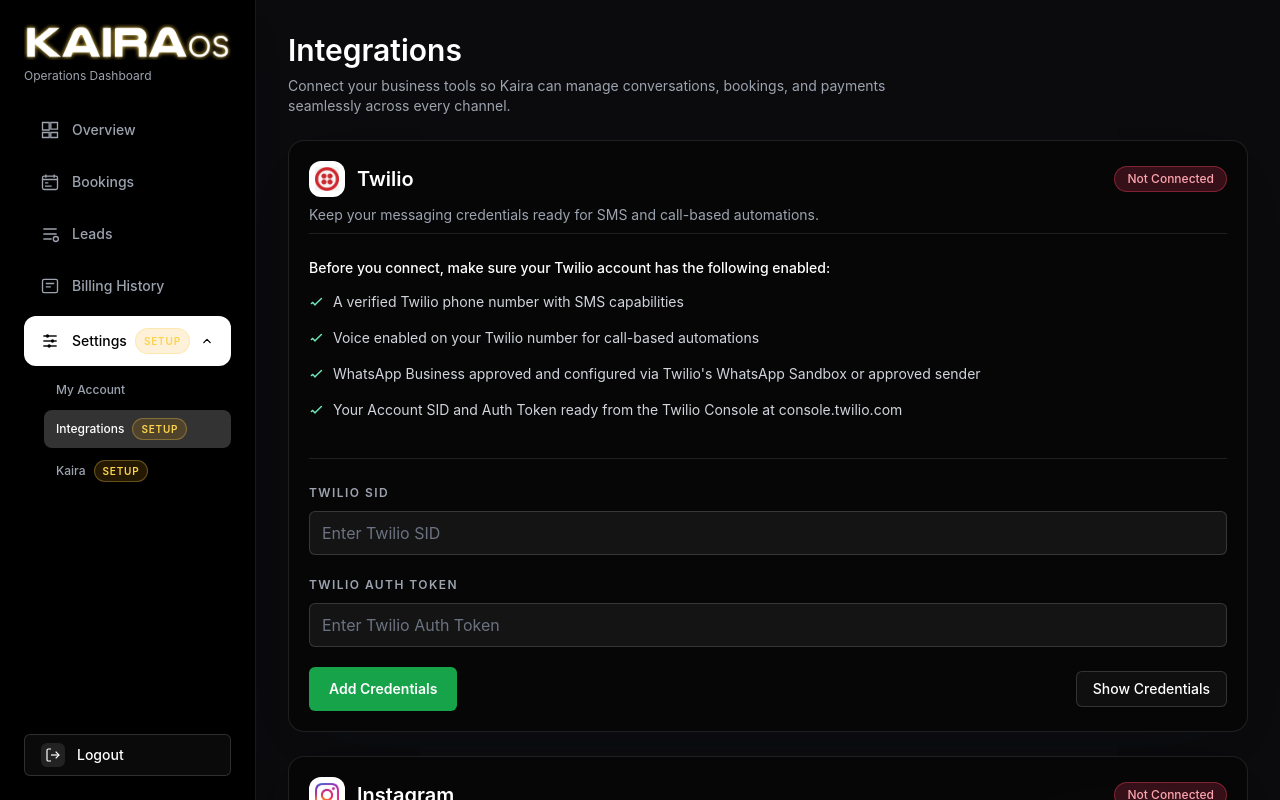
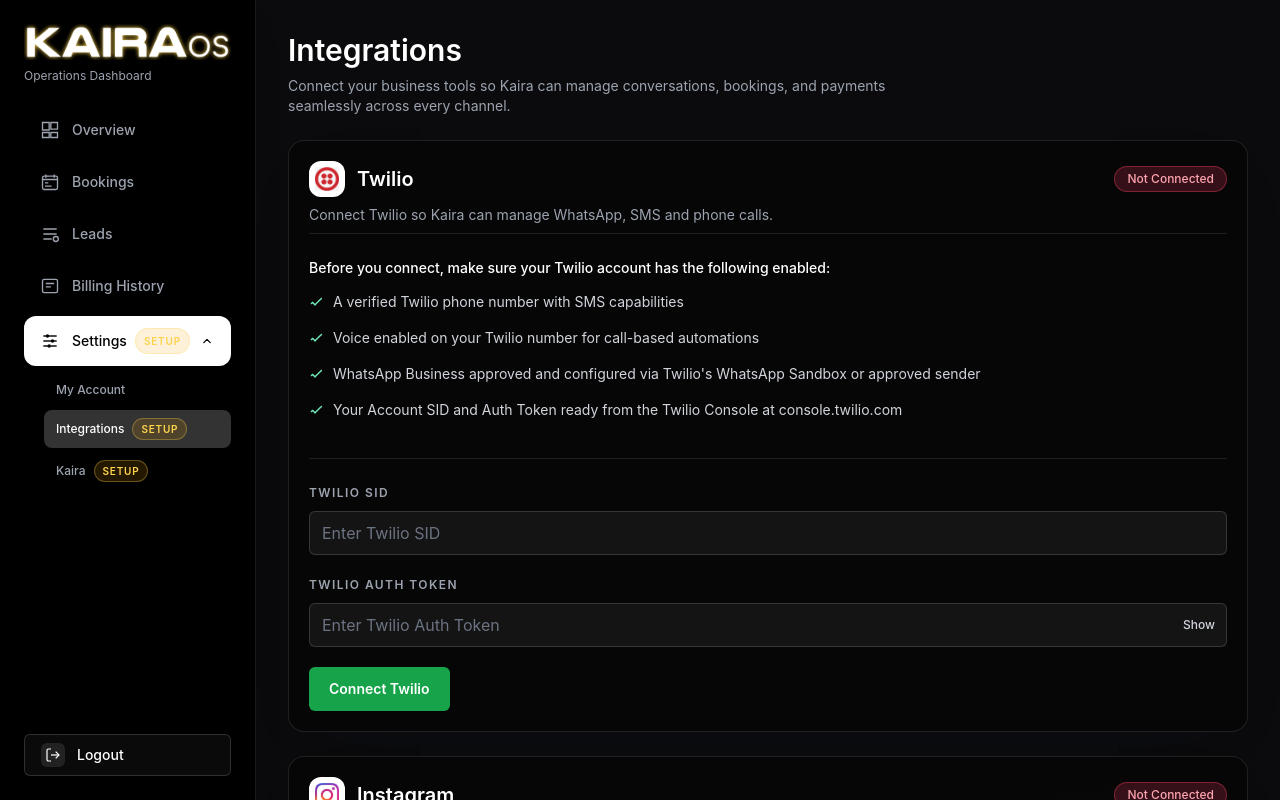
Before and after one commit to noumankhalid01/almatiq_dashboard, a React (Vite) app: page /settings/integrations in a window 1280 px wide. Shown: the top 800 px of the page. Built offline with nearby package versions, Linux system fonts and the light colour scheme; no server answers; sample sign-in values are in the browser's storage.

Commit message:
twilio section updates

```diff
--- a/src/components/Sidebar.jsx
+++ b/src/components/Sidebar.jsx
@@ -1,7 +1,7 @@
 import { useEffect, useState } from 'react';
 import { NavLink, useLocation, useNavigate } from 'react-router-dom';
 import kosLogo from '../assets/KOS.png';
-import { parseAuth } from '../utils/tokenUtils.js';
+import { parseAuth, toBooleanFlag } from '../utils/tokenUtils.js';
 
 const navItems = [
   {
@@ -61,7 +61,9 @@
   const showKairaPendingDot = onboardingStep < 3;
   const showSquareSetup = Number(auth?.current_plan?.plan_id || 0) !== 1;
   const showIntegrationsSetup = Boolean(
-    !auth?.twilio_status || !auth?.instagram_status || (showSquareSetup && !auth?.square_status)
+    !toBooleanFlag(auth?.twilio_status) ||
+      !toBooleanFlag(auth?.instagram_status) ||
+      (showSquareSetup && !toBooleanFlag(auth?.square_status))
   );
 
   useEffect(() => {
--- a/src/pages/Integrations.jsx
+++ b/src/pages/Integrations.jsx
@@ -5,8 +5,8 @@
 import instagramLogo from '../assets/instagram_logo.png';
 import squareLogo from '../assets/square_logo.png';
 import twilioLogo from '../assets/twilio_logo.png';
-import { apiPatch, apiPost } from '../services/apiClient.js';
-import { parseAuth, saveAuth } from '../utils/tokenUtils.js';
+import { apiGet, apiPatch, apiPost } from '../services/apiClient.js';
+import { parseAuth, saveAuth, toBooleanFlag } from '../utils/tokenUtils.js';
 
 const emptyAction = (label) => () => {
   void label;
@@ -89,37 +89,202 @@
   );
 };
 
+const TwilioCredentialsModal = ({
+  open,
+  values,
+  errors,
+  loading,
+  tokenVisible,
+  onChange,
+  onToggleTokenVisible,
+  onConfirm,
+  onCancel
+}) => {
+  if (!open) return null;
+
+  return (
+    <div className="fixed inset-0 z-[95] flex items-center justify-center bg-black/80 px-4 backdrop-blur-sm">
+      <div className="w-full max-w-2xl rounded-2xl border border-white/10 bg-[#101010] p-6 shadow-2xl sm:p-8">
+        <div className="mb-2 flex justify-end">
+          <button
+            type="button"
+            onClick={onCancel}
+            className="inline-flex h-8 w-8 items-center justify-center rounded-md border border-white/10 bg-white/[0.03] text-gray-300 transition hover:border-white/30 hover:bg-white/[0.07] hover:text-white"
+            aria-label="Close"
+          >
+            <svg className="h-4 w-4" viewBox="0 0 20 20" fill="none" stroke="currentColor" strokeWidth="1.8">
+              <path d="M5 5l10 10M15 5 5 15" strokeLinecap="round" />
+            </svg>
+          </button>
+        </div>
+
+        <div className="text-center">
+          <h3 className="text-xl font-semibold text-white">Connect Twilio</h3>
+        </div>
+
+        <div className="mt-8 space-y-4">
+          <label className="block space-y-2 text-left">
+            <span className="text-sm font-medium text-white">
+              Twilio SID <span className="text-red-400">*</span>
+            </span>
+            <input
+              type="text"
+              value={values.twilioSid}
+              onChange={(event) => onChange('twilioSid', event.target.value)}
+              className="h-11 w-full rounded-md border border-white/10 bg-white/[0.03] px-3 text-white placeholder:text-gray-500 focus:border-white/25 focus:outline-none"
+              placeholder="Enter Twilio SID"
+            />
+            {errors.twilioSid ? <p className="text-sm text-red-400">{errors.twilioSid}</p> : null}
+          </label>
+
+          <label className="block space-y-2 text-left">
+            <span className="text-sm font-medium text-white">
+              Twilio Auth Token <span className="text-red-400">*</span>
+            </span>
+            <div className="flex h-11 items-center rounded-md border border-white/10 bg-white/[0.03] px-3 focus-within:border-white/25">
+              <input
+                type={tokenVisible ? 'text' : 'password'}
+                value={values.twilioAuthToken}
+                onChange={(event) => onChange('twilioAuthToken', event.target.value)}
+                className="h-full w-full bg-transparent text-white placeholder:text-gray-500 focus:outline-none"
+                placeholder="Enter Twilio Auth Token"
+              />
+              <button
+                type="button"
+                onClick={onToggleTokenVisible}
+                className="text-xs font-medium text-gray-300 transition hover:text-white"
+              >
+                {tokenVisible ? 'Hide' : 'Show'}
+              </button>
+            </div>
+            {errors.twilioAuthToken ? <p className="text-sm text-red-400">{errors.twilioAuthToken}</p> : null}
+          </label>
+        </div>
+
+        <div className="mt-8">
+          <button
+            type="button"
+            onClick={onConfirm}
+            disabled={loading}
+            className="inline-flex h-11 w-full items-center justify-center rounded-md bg-[#16a34a] px-5 text-sm font-semibold text-white transition hover:bg-[#15803d] disabled:cursor-not-allowed disabled:opacity-60"
+          >
+            {loading ? 'Working...' : 'Confirm'}
+          </button>
+        </div>
+      </div>
+    </div>
+  );
+};
+
+const SecretField = ({ label, value, placeholder, visible, onToggleVisible }) => (
+  <label className="block space-y-2">
+    <span className="text-xs font-semibold uppercase tracking-[0.12em] text-gray-400">{label}</span>
+    <div className="relative">
+      <input
+        type={visible ? 'text' : 'password'}
+        readOnly
+        value={value}
+        className="h-11 w-full rounded-md border border-white/15 bg-white/[0.06] px-3 pr-14 text-base font-normal text-white placeholder:text-gray-500 focus:outline-none read-only:cursor-not-allowed"
+        placeholder={placeholder}
+      />
+      <button
+        type="button"
+        onClick={onToggleVisible}
+        className="absolute inset-y-0 right-0 flex items-center justify-center px-3 text-xs font-medium text-gray-300 transition hover:text-white"
+      >
+        {visible ? 'Hide' : 'Show'}
+      </button>
+    </div>
+  </label>
+);
+
 const Integrations = () => {
   const location = useLocation();
-  const auth = parseAuth() || {};
+  const [auth, setAuth] = useState(() => parseAuth() || {});
   const currentPlanId = Number(auth?.current_plan?.plan_id || 0);
   const showSquareSection = currentPlanId !== 1;
   const instagramLoginUrl = import.meta.env.VITE_INSTAGRAM_LOGIN_URL || '';
   const instagramState = String(auth?.id || auth?.tenant_id || '');
-  const twilioSidRef = useRef(null);
   const handledInstagramCodeRef = useRef('');
-  const [isEditingTwilio, setIsEditingTwilio] = useState(false);
-  const [showTwilioSecrets, setShowTwilioSecrets] = useState(false);
+  const hasLoadedTwilioCredsRef = useRef(false);
   const [flashMessage, setFlashMessage] = useState({ message: '', type: 'error' });
   const [isExchangingInstagramCode, setIsExchangingInstagramCode] = useState(false);
   const [showDisconnectInstagramModal, setShowDisconnectInstagramModal] = useState(false);
   const [isDisconnectingInstagram, setIsDisconnectingInstagram] = useState(false);
-  const twilioConnected = Boolean(auth.twilio_status);
-  const instagramConnected = Boolean(auth.instagram_status);
-  const squareConnected = Boolean(auth.square_status);
-
-  const twilioInputClass = [
-    'h-11 w-full rounded-md px-3 text-base font-normal text-white placeholder:text-gray-500 focus:outline-none read-only:cursor-not-allowed',
-    isEditingTwilio
-      ? 'border border-emerald-300/45 bg-emerald-400/10 focus:border-emerald-300 focus:ring-2 focus:ring-emerald-300/35'
-      : 'border border-white/15 bg-white/[0.06] focus:border-emerald-400/60 focus:ring-2 focus:ring-emerald-400/30'
-  ].join(' ');
+  const [showDisconnectTwilioModal, setShowDisconnectTwilioModal] = useState(false);
+  const [isDisconnectingTwilio, setIsDisconnectingTwilio] = useState(false);
+  const [showTwilioModal, setShowTwilioModal] = useState(false);
+  const [isSavingTwilio, setIsSavingTwilio] = useState(false);
+  const [showTwilioToken, setShowTwilioToken] = useState(false);
+  const [showTwilioModalToken, setShowTwilioModalToken] = useState(false);
+  const [twilioCredentials, setTwilioCredentials] = useState({ sid: '', token: '' });
+  const [twilioForm, setTwilioForm] = useState({
+    twilioSid: auth?.twilio_sid || '',
+    twilioAuthToken: auth?.twilio_auth_token || ''
+  });
+  const [twilioFormErrors, setTwilioFormErrors] = useState({
+    twilioSid: '',
+    twilioAuthToken: ''
+  });
+  const twilioConnected = toBooleanFlag(auth.twilio_status);
+  const instagramConnected = toBooleanFlag(auth.instagram_status);
+  const squareConnected = toBooleanFlag(auth.square_status);
 
   useEffect(() => {
-    if (isEditingTwilio && twilioSidRef.current) {
-      twilioSidRef.current.focus();
+    if (!twilioConnected) {
+      hasLoadedTwilioCredsRef.current = false;
+      setTwilioCredentials({ sid: '', token: '' });
+      setTwilioForm({ twilioSid: '', twilioAuthToken: '' });
+      setShowTwilioToken(false);
+      setShowTwilioModalToken(false);
+      return;
     }
-  }, [isEditingTwilio]);
+
+    setTwilioForm({
+      twilioSid: twilioCredentials.sid || '',
+      twilioAuthToken: twilioCredentials.token || ''
+    });
+  }, [twilioConnected, twilioCredentials.sid, twilioCredentials.token]);
+
+  useEffect(() => {
+    if (!twilioConnected || hasLoadedTwilioCredsRef.current) return;
+
+    hasLoadedTwilioCredsRef.current = true;
+
+    const loadTwilioCreds = async () => {
+      try {
+        const response = await apiGet('/integrations/twilio/creds', { auth: true });
+        const currentAuth = parseAuth() || {};
+        const nextAuth = {
+          ...currentAuth,
+          ...(response && typeof response === 'object' ? response : {}),
+          twilio_status:
+            typeof response?.twilio_status === 'boolean'
+              ? response.twilio_status
+              : true
+        };
+
+        saveAuth(nextAuth);
+        setAuth(nextAuth);
+        const nextTwilioCredentials = {
+          sid: nextAuth.twilio_sid || response?.account_sid || '',
+          token: nextAuth.twilio_auth_token || response?.auth_token || ''
+        };
+        setTwilioCredentials(nextTwilioCredentials);
+        setTwilioForm({
+          twilioSid: nextTwilioCredentials.sid,
+          twilioAuthToken: nextTwilioCredentials.token
+        });
+      } catch (error) {
+        setFlashMessage({
+          type: 'error',
+          message: error.message || 'Unable to load Twilio credentials right now.'
+        });
+      }
+    };
+
+    loadTwilioCreds();
+  }, [twilioConnected]);
 
   const handleConfirmDisconnectInstagram = async () => {
     setIsDisconnectingInstagram(true);
@@ -146,6 +311,121 @@
       setShowDisconnectInstagramModal(false);
     } finally {
       setIsDisconnectingInstagram(false);
+    }
+  };
+
+  const handleConfirmDisconnectTwilio = async () => {
+    setIsDisconnectingTwilio(true);
+    setFlashMessage({ message: '', type: 'error' });
+
+    try {
+      const response = await apiPatch(
+        '/integrations/twilio/disconnect',
+        null,
+        { auth: true }
+      );
+
+      const currentAuth = parseAuth() || {};
+      const nextAuth = {
+        ...currentAuth,
+        ...(response && typeof response === 'object' ? response : {}),
+        twilio_status: false,
+        twilio_sid: '',
+        twilio_auth_token: ''
+      };
+
+      saveAuth(nextAuth);
+      setAuth(nextAuth);
+      setTwilioCredentials({ sid: '', token: '' });
+      setShowTwilioToken(false);
+      setShowTwilioModalToken(false);
+      setShowDisconnectTwilioModal(false);
+      setFlashMessage({
+        type: 'success',
+        message: 'Twilio disconnected successfully.'
+      });
+    } catch (error) {
+      setShowDisconnectTwilioModal(false);
+      setFlashMessage({
+        type: 'error',
+        message: error.message || 'Unable to disconnect Twilio right now.'
+      });
+    } finally {
+      setIsDisconnectingTwilio(false);
+    }
+  };
+
+  const handleOpenTwilioModal = () => {
+    const nextCredentials = twilioConnected ? twilioCredentials : { sid: '', token: '' };
+    setTwilioForm({
+      twilioSid: nextCredentials.sid || '',
+      twilioAuthToken: nextCredentials.token || ''
+    });
+    setTwilioFormErrors({ twilioSid: '', twilioAuthToken: '' });
+    setShowTwilioModalToken(false);
+    setShowTwilioModal(true);
+  };
+
+  const handleChangeTwilioForm = (field, value) => {
+    setTwilioForm((prev) => ({ ...prev, [field]: value }));
+    setTwilioFormErrors((prev) => ({ ...prev, [field]: '' }));
+  };
+
+  const handleConfirmTwilio = async () => {
+    const nextErrors = {
+      twilioSid: twilioForm.twilioSid.trim() ? '' : 'Twilio SID is required.',
+      twilioAuthToken: twilioForm.twilioAuthToken.trim() ? '' : 'Twilio Auth Token is required.'
+    };
+    setTwilioFormErrors(nextErrors);
+
+    if (nextErrors.twilioSid || nextErrors.twilioAuthToken) {
+      return;
+    }
+
+    setIsSavingTwilio(true);
+    setFlashMessage({ message: '', type: 'error' });
+
+    try {
+      const response = await apiPost(
+        '/integrations/twilio/connect',
+        {
+          account_sid: twilioForm.twilioSid.trim(),
+          auth_token: twilioForm.twilioAuthToken.trim()
+        },
+        { auth: true }
+      );
+
+      const currentAuth = parseAuth() || {};
+      const nextAuth = {
+        ...currentAuth,
+        ...(response && typeof response === 'object' ? response : {}),
+        twilio_sid: twilioForm.twilioSid.trim(),
+        twilio_auth_token: twilioForm.twilioAuthToken.trim(),
+        twilio_status:
+          typeof response?.twilio_status === 'boolean'
+            ? response.twilio_status
+            : true
+      };
+
+      saveAuth(nextAuth);
+      setAuth(nextAuth);
+      setTwilioCredentials({
+        sid: nextAuth.twilio_sid || twilioForm.twilioSid.trim(),
+        token: nextAuth.twilio_auth_token || twilioForm.twilioAuthToken.trim()
+      });
+      setShowTwilioModalToken(false);
+      setShowTwilioModal(false);
+      setFlashMessage({
+        type: 'success',
+        message: 'Twilio connected successfully.'
+      });
+    } catch (error) {
+      setFlashMessage({
+        type: 'error',
+        message: error.message || 'Unable to save Twilio credentials right now.'
+      });
+    } finally {
+      setIsSavingTwilio(false);
     }
   };
 
@@ -234,6 +514,27 @@
         onCancel={() => setShowDisconnectInstagramModal(false)}
         onConfirm={handleConfirmDisconnectInstagram}
       />
+      <ConfirmModal
+        open={showDisconnectTwilioModal}
+        title="Disconnect Twilio?"
+        message="Once disconnected, Kaira will no longer be able to manage WhatsApp, SMS and phone calls through Twilio. You can reconnect anytime from the Integrations page."
+        confirmLabel="Confirm"
+        cancelLabel="Cancel"
+        confirmDisabled={isDisconnectingTwilio}
+        onCancel={() => setShowDisconnectTwilioModal(false)}
+        onConfirm={handleConfirmDisconnectTwilio}
+      />
+      <TwilioCredentialsModal
+        open={showTwilioModal}
+        values={twilioForm}
+        errors={twilioFormErrors}
+        loading={isSavingTwilio}
+        tokenVisible={showTwilioModalToken}
+        onChange={handleChangeTwilioForm}
+        onToggleTokenVisible={() => setShowTwilioModalToken((prev) => !prev)}
+        onCancel={() => setShowTwilioModal(false)}
+        onConfirm={handleConfirmTwilio}
+      />
 
       <section className="space-y-5 rounded-2xl border border-white/10 bg-black/40 p-5 shadow-soft">
         <div className="space-y-2 pb-4">
@@ -242,7 +543,7 @@
             <StatusChip connected={twilioConnected} />
           </div>
           <p className="text-sm text-gray-400">
-            Keep your messaging credentials ready for SMS and call-based automations.
+            Connect Twilio so Kaira can manage WhatsApp, SMS and phone calls.
           </p>
           <div className="-mt-2 border-t border-white/10" />
           <div className="pt-4">
@@ -265,69 +566,41 @@
           <label className="block space-y-2">
             <span className="text-xs font-semibold uppercase tracking-[0.12em] text-gray-400">Twilio SID</span>
             <input
-              ref={twilioSidRef}
-              type={showTwilioSecrets ? 'text' : 'password'}
-              readOnly={!isEditingTwilio}
-              className={twilioInputClass}
+              type="text"
+              readOnly
+              value={twilioConnected ? twilioCredentials.sid || '' : ''}
+              className="h-11 w-full rounded-md border border-white/15 bg-white/[0.06] px-3 text-base font-normal text-white placeholder:text-gray-500 focus:outline-none read-only:cursor-not-allowed"
               placeholder="Enter Twilio SID"
             />
           </label>
-          <label className="block space-y-2">
-            <span className="text-xs font-semibold uppercase tracking-[0.12em] text-gray-400">
-              Twilio Auth Token
-            </span>
-            <input
-              type={showTwilioSecrets ? 'text' : 'password'}
-              readOnly={!isEditingTwilio}
-              className={twilioInputClass}
+          <SecretField
+            label="Twilio Auth Token"
+            value={twilioConnected ? twilioCredentials.token || '' : ''}
             placeholder="Enter Twilio Auth Token"
+            visible={showTwilioToken}
+            onToggleVisible={() => setShowTwilioToken((prev) => !prev)}
           />
-          </label>
         </div>
 
         <div className="flex flex-wrap items-center justify-between gap-3">
-          {isEditingTwilio ? (
-            <div className="flex items-center gap-2">
+          <div className="flex flex-wrap items-center gap-2">
             <button
               type="button"
-                onClick={() => {
-                  setIsEditingTwilio(false);
-                  setShowTwilioSecrets(false);
-                }}
+              onClick={handleOpenTwilioModal}
               className="inline-flex h-11 items-center justify-center rounded-md bg-[#16a34a] px-5 text-sm font-semibold text-white transition hover:bg-[#15803d]"
             >
-                Add
+              {twilioConnected ? 'Edit Credentials' : 'Connect Twilio'}
             </button>
+            {twilioConnected ? (
               <button
                 type="button"
-                onClick={() => {
-                  setIsEditingTwilio(false);
-                  setShowTwilioSecrets(false);
-                }}
-                className="inline-flex h-11 items-center justify-center rounded-md border border-white/20 bg-white/[0.04] px-5 text-sm font-medium text-white transition hover:border-white/35 hover:bg-white/[0.08]"
+                onClick={() => setShowDisconnectTwilioModal(true)}
+                className="inline-flex h-11 items-center justify-center rounded-md bg-red-600 px-5 text-sm font-semibold text-white transition hover:bg-red-700"
               >
-                Cancel
+                Disconnect Twilio
               </button>
+            ) : null}
           </div>
-          ) : (
-            <button
-              type="button"
-              onClick={() => {
-                setShowTwilioSecrets(true);
-                setIsEditingTwilio(true);
-              }}
-              className="inline-flex h-11 items-center justify-center rounded-md bg-[#16a34a] px-5 text-sm font-semibold text-white transition hover:bg-[#15803d]"
-            >
-              Add Credentials
-            </button>
-          )}
-          <button
-            type="button"
-            onClick={() => setShowTwilioSecrets((prev) => !prev)}
-            className="inline-flex h-9 items-center justify-center rounded-md border border-white/15 bg-white/[0.04] px-4 text-sm font-medium text-white transition hover:border-white/30 hover:bg-white/[0.08]"
-          >
-            {showTwilioSecrets ? 'Hide Credentials' : 'Show Credentials'}
-          </button>
         </div>
       </section>
 
--- a/src/utils/tokenUtils.js
+++ b/src/utils/tokenUtils.js
@@ -14,6 +14,9 @@
     return null;
   }
 };
+
+export const toBooleanFlag = (value) =>
+  value === true || value === 'true' || value === 1 || value === '1';
 
 export const saveAuth = (nextAuth) => {
   if (!nextAuth) return;
```
Lines whose indentation alone changed are shown as unchanged.
